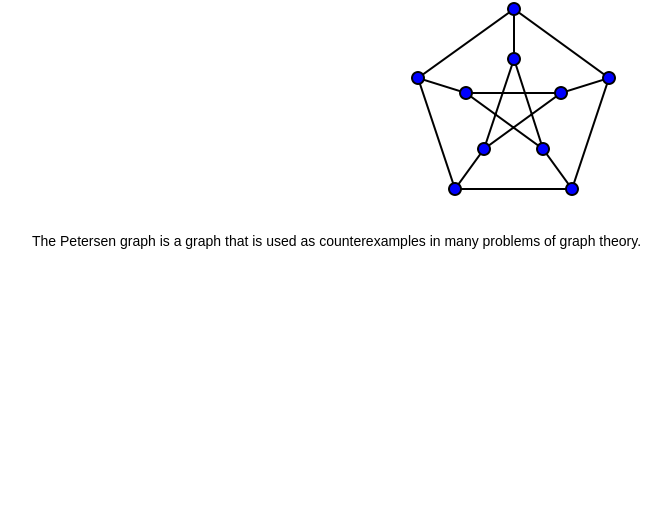
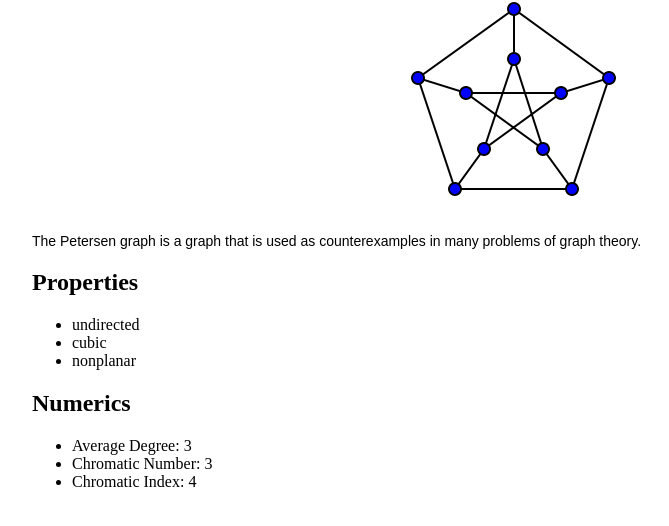
Before and after one commit to seungjaeryanlee/Graphs-DB, a Flask app: page /graphs/petersen in a window 1280 px wide. Shown: the part 81-607 px from the top of the page, without its empty margins (126-795 px from the left). Run offline with Flask 2, Linux system fonts and the light colour scheme.

Commit message:
Added graph properties and numerics to graph page

```diff
--- a/data.json
+++ b/data.json
@@ -24,6 +24,19 @@
       "average_degree": "2.4",
       "chromatic_number": "3",
       "edge_chromatic_number": "4"
+    },
+    {
+      "name": "utility",
+      "description": "Placeholder: description.",
+      "image": "images/utility.png",
+      "properties": [
+        "undirected",
+        "cubic",
+        "nonplanar"
+      ],
+      "average_degree": "3",
+      "chromatic_number": "2",
+      "edge_chromatic_number": "3"
     }
   ]
 }
--- a/templates/graph.html
+++ b/templates/graph.html
@@ -7,4 +7,16 @@
   <h1>{{ graph.name.title() }} Graph</h1>
   <img src="{{ url_for('static', filename=graph.image) }}">
   <p>{{ graph.description }}</p>
+  <h2>Properties</h2>
+  <ul class="properties">
+    {% for property in graph.properties %}
+      <li>{{ property }}</li>
+    {% endfor %}
+  </ul>
+  <h2>Numerics</h2>
+  <ul>
+    <li>Average Degree: {{ graph.average_degree }}</li>
+    <li>Chromatic Number: {{ graph.chromatic_number }}</li>
+    <li>Chromatic Index: {{ graph.edge_chromatic_number }}</li>
+  </ul>
 </body>
```
Also changed, not shown: static/images/utility.png (added).
